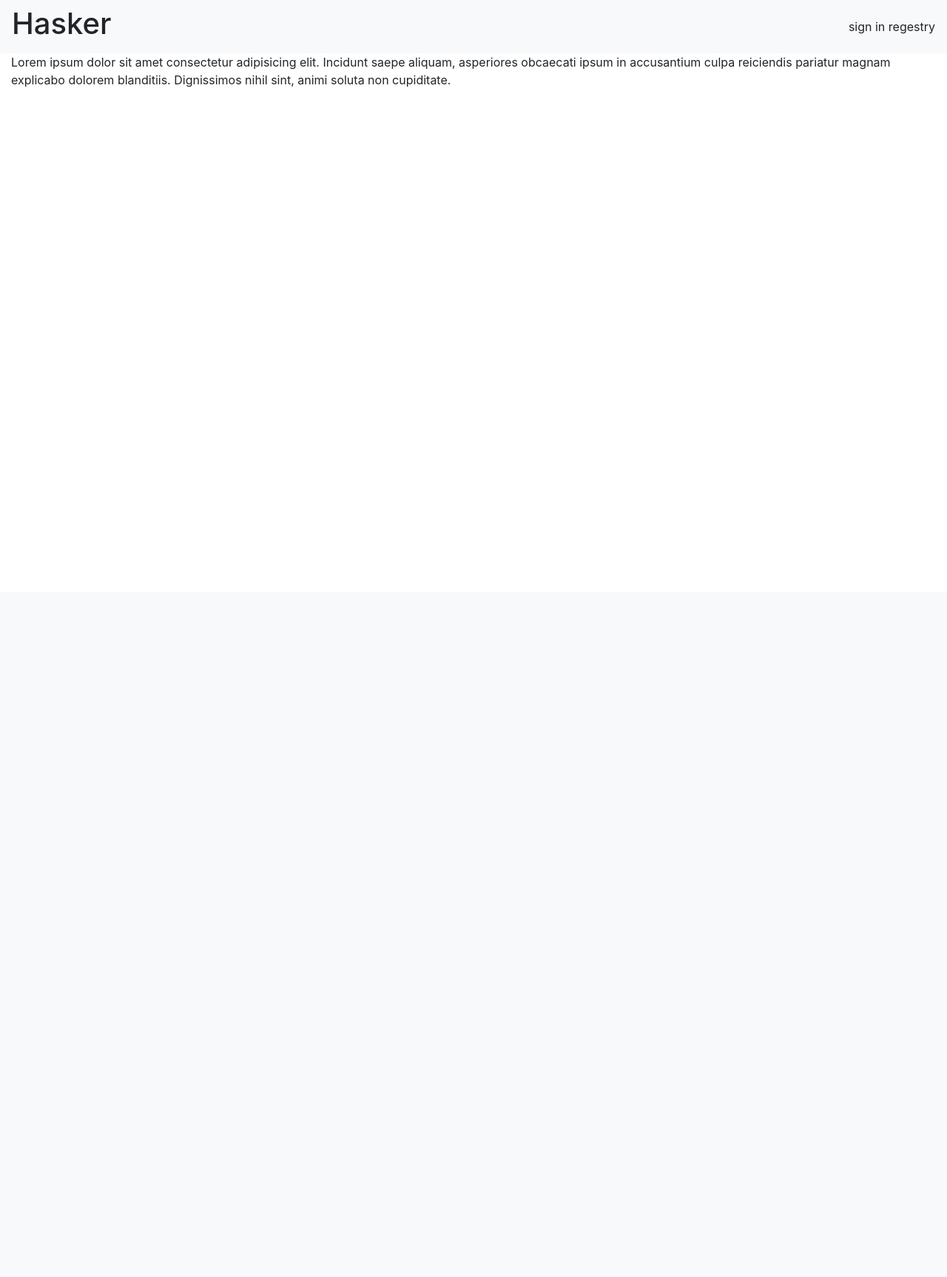
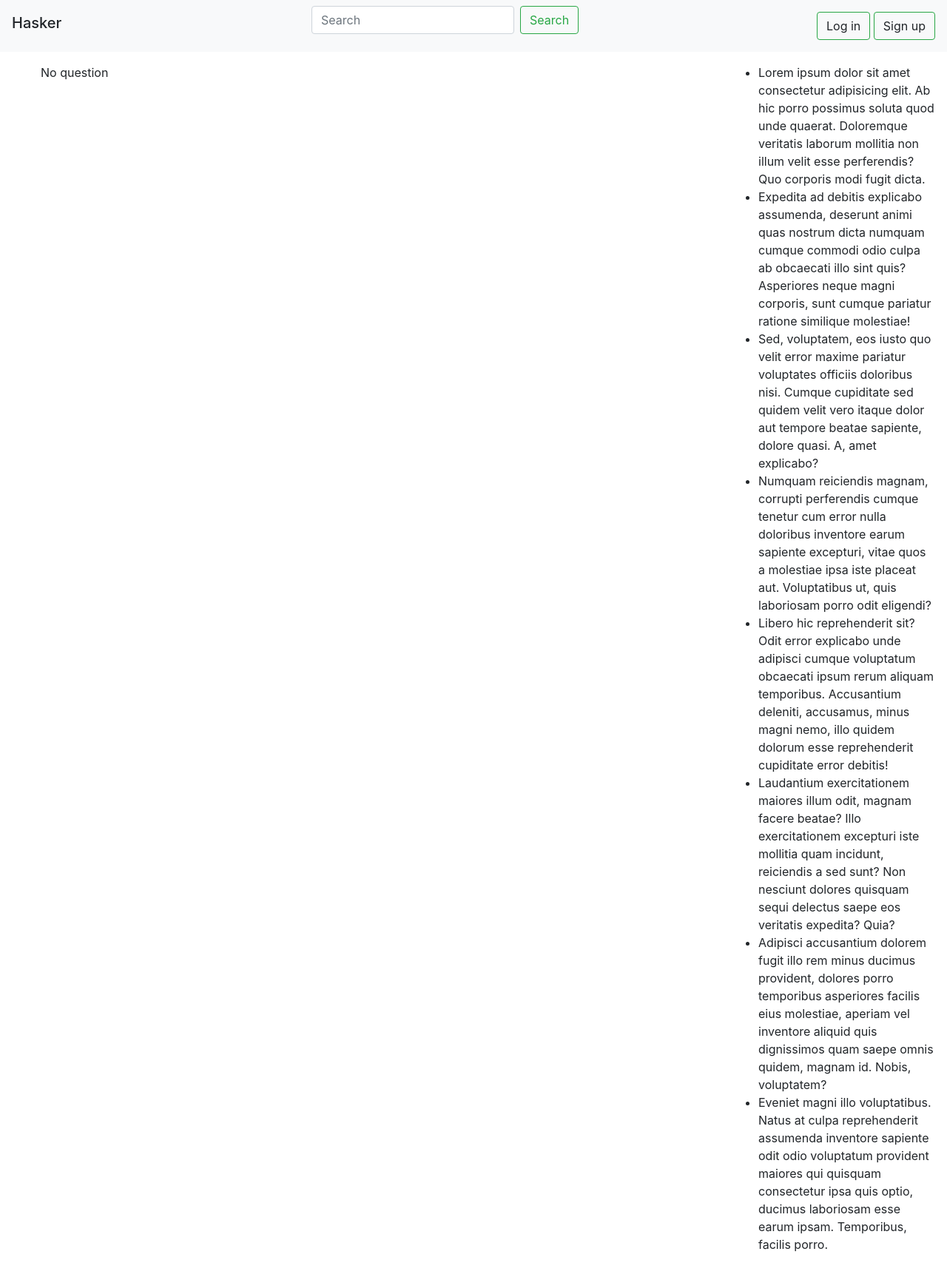
Before and after one commit to bejibiu/hasker, a Django app: page / in a window 1280 px wide. Shown: the whole page at 74% size. Before the commit the page ends 118 px from the top, so only its background shows below. Run offline with Django 3.2, Linux system fonts and the light colour scheme; some libraries are stand-ins or nearby versions.

Commit message:
add structure

```diff
--- a/question_and_answer/templates/index.html
+++ b/question_and_answer/templates/index.html
@@ -17,17 +17,54 @@
 
 <body>
     <div class="navbar bg-light">
-        <h1 id="logo">Hasker</h1>
-        <div id="search"></div>
+        <h1 id="logo" class="navbar-brand">Hasker</h1>
+        <div id="search">
+            <form class="form-inline">
+                <input class="form-control mr-sm-2" type="search" placeholder="Search">
+                <button class="btn btn-outline-success" type="submit">Search</button>
+            </form>
+        </div>
         <div id="user_block">
-            <a id="signin">sign in</a>
-            <a id="regestry">regestry</a>
+            <a class="btn btn-outline-success" id="log_in">Log in</a>
+            <a class="btn btn-outline-success" id="sign_up">Sign up</a>
         </div>
     </div>
     <div class="container-fluid">
-        <div id="lists-question">Lorem ipsum dolor sit amet consectetur adipisicing elit. Incidunt saepe aliquam,
-            asperiores obcaecati ipsum in accusantium culpa reiciendis pariatur magnam explicabo dolorem blanditiis.
-            Dignissimos nihil sint, animi soluta non cupiditate.</div>
+        <dir class="row">
+            <div class="col-9" id="list_question">
+                <p>No question</p>
+            </div>
+            <div class="col-3" id="trending">
+                <ul>
+                    <li>Lorem ipsum dolor sit amet consectetur adipisicing elit. Ab hic porro possimus soluta quod
+                        unde quaerat. Doloremque veritatis laborum mollitia non illum velit esse perferendis? Quo
+                        corporis modi fugit dicta.</li>
+                    <li>Expedita ad debitis explicabo assumenda, deserunt animi quas nostrum dicta numquam cumque
+                        commodi odio culpa ab obcaecati illo sint quis? Asperiores neque magni corporis, sunt cumque
+                        pariatur ratione similique molestiae!</li>
+                    <li>Sed, voluptatem, eos iusto quo velit error maxime pariatur voluptates officiis doloribus
+                        nisi. Cumque cupiditate sed quidem velit vero itaque dolor aut tempore beatae sapiente,
+                        dolore quasi. A, amet explicabo?</li>
+                    <li>Numquam reiciendis magnam, corrupti perferendis cumque tenetur cum error nulla doloribus
+                        inventore earum sapiente excepturi, vitae quos a molestiae ipsa iste placeat aut.
+                        Voluptatibus ut, quis laboriosam porro odit eligendi?</li>
+                    <li>Libero hic reprehenderit sit? Odit error explicabo unde adipisci cumque voluptatum obcaecati
+                        ipsum rerum aliquam temporibus. Accusantium deleniti, accusamus, minus magni nemo, illo
+                        quidem dolorum esse reprehenderit cupiditate error debitis!</li>
+                    <li>Laudantium exercitationem maiores illum odit, magnam facere beatae? Illo exercitationem
+                        excepturi iste mollitia quam incidunt, reiciendis a sed sunt? Non nesciunt dolores quisquam
+                        sequi delectus saepe eos veritatis expedita? Quia?</li>
+                    <li>Adipisci accusantium dolorem fugit illo rem minus ducimus provident, dolores porro
+                        temporibus asperiores facilis eius molestiae, aperiam vel inventore aliquid quis dignissimos
+                        quam saepe omnis quidem, magnam id. Nobis, voluptatem?</li>
+                    <li>Eveniet magni illo voluptatibus. Natus at culpa reprehenderit assumenda inventore sapiente
+                        odit odio voluptatum provident maiores qui quisquam consectetur ipsa quis optio, ducimus
+                        laboriosam esse earum ipsam. Temporibus, facilis porro.</li>
+                </ul>
+            </div>
+        </dir>
+
+    </div>
     </div>
 
 </body>
```
Also changed, not shown: tests/functional_tests.py (+2 -3 lines), tests/question_and_answer/tests.py (+4 -2 lines).
